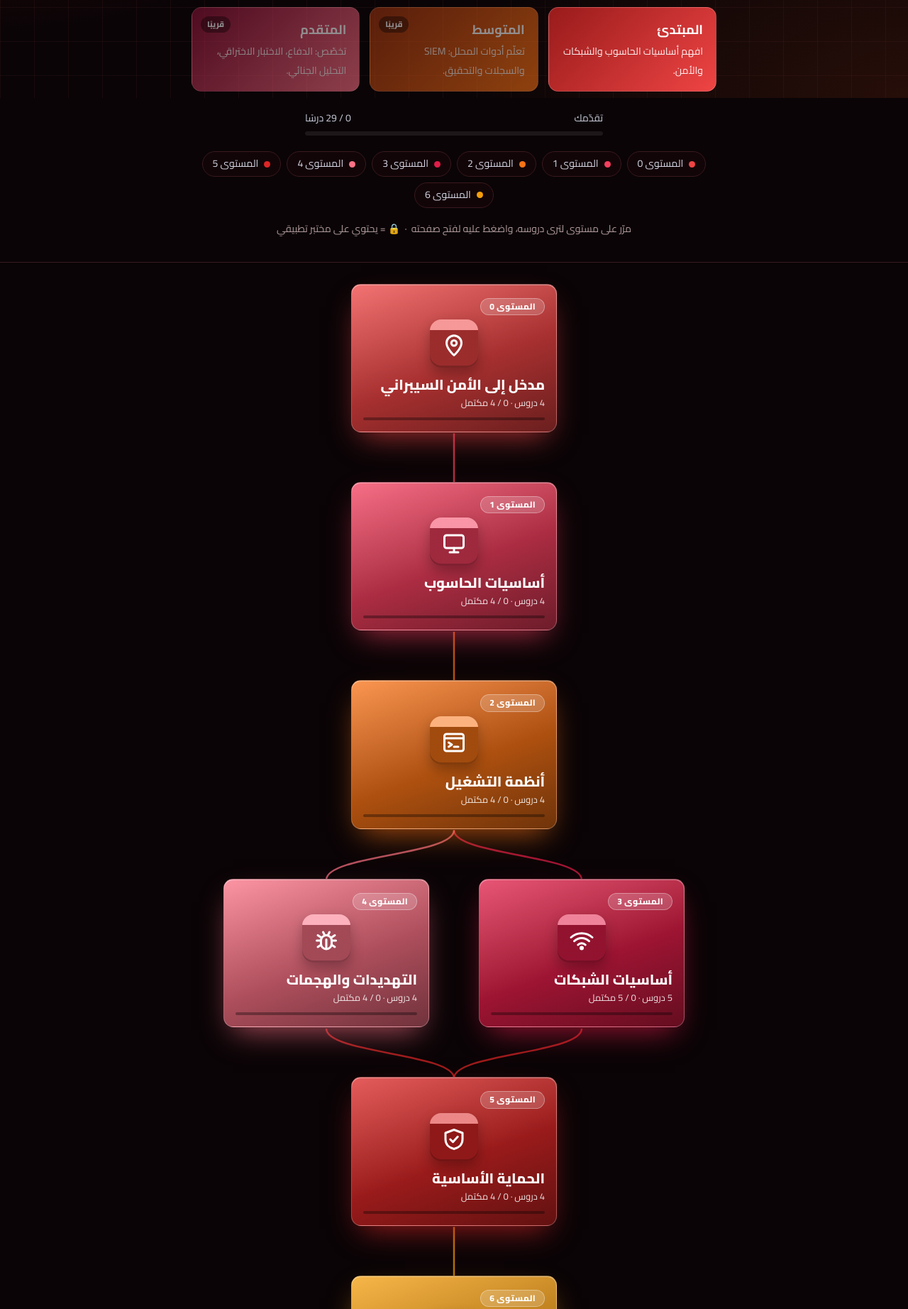
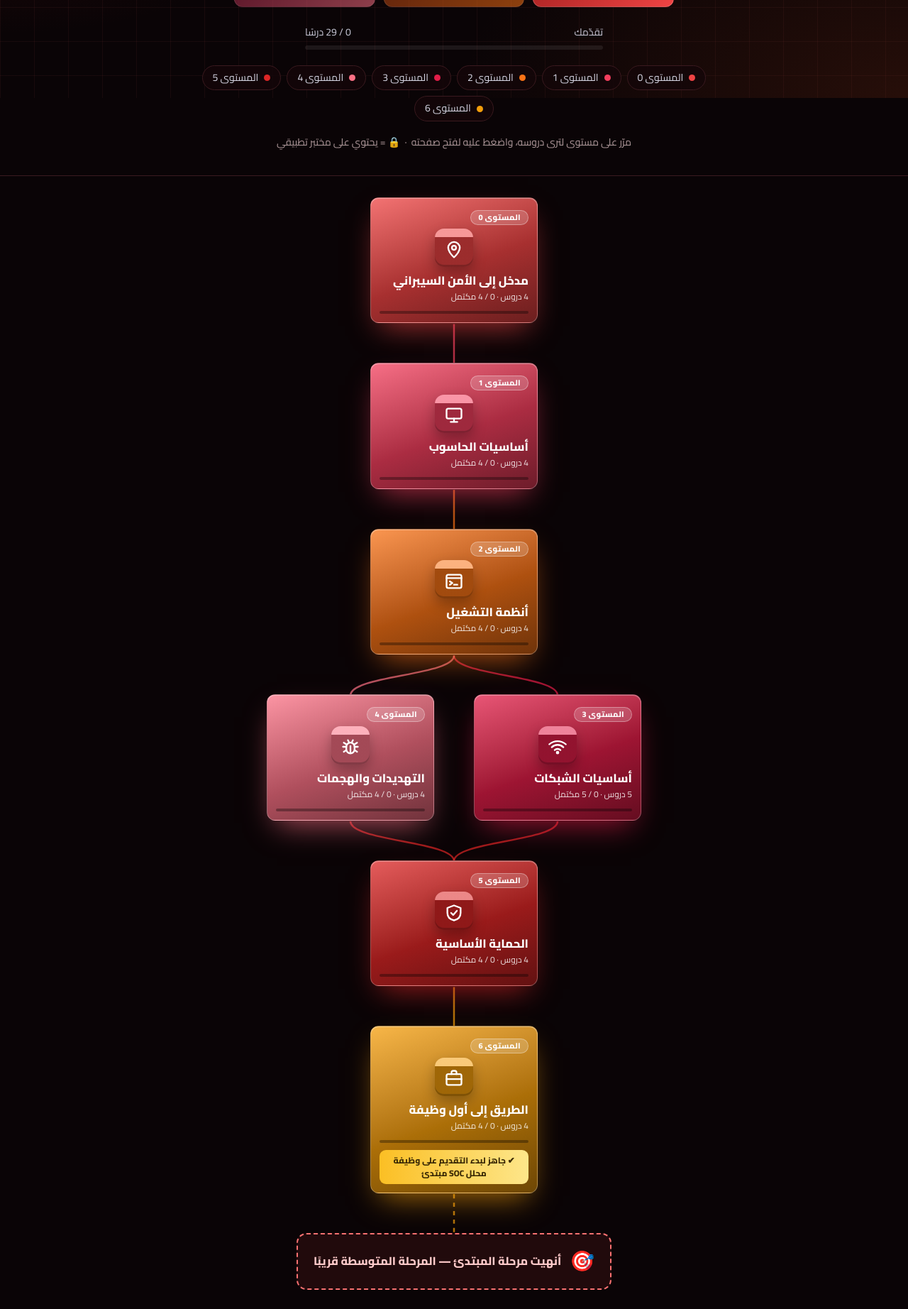
Before and after one commit to RaidMeknassi/Arabic-cyber, a plain HTML site: page index.html in a window 1280 px wide. Shown: the part 662-2506 px from the top of the page at 71% size. Drawn offline with Linux system fonts and the light colour scheme.

Commit message:
Animated clock hand on logo; smaller logo and cards
Co-Authored-By: Claude Opus 5.5 <noreply@anthropic.com>
Claude-Session: https://claude.ai/code/session_018kgnHTHAABJJi6ySKjpNQm

```diff
--- a/app.js
+++ b/app.js
@@ -3,8 +3,8 @@
   "use strict";
 
   /* ---------- الشعار ---------- */
-  var LOGO = '<img src="assets/logo.webp" alt="10 دقائق — خارطة طريق الأمن السيبراني، من الصفر إلى الاحتراف" width="900" height="684">';
-  var LOGO_SMALL = '<img src="assets/logo-small.webp" alt="10 دقائق — خارطة طريق الأمن السيبراني" width="300" height="228">';
+  var LOGO = '<span class="logo-anim"><img class="base" src="assets/logo-base.webp" alt="10 دقائق — خارطة طريق الأمن السيبراني، من الصفر إلى الاحتراف" width="900" height="684"><img class="needle" src="assets/logo-needle.webp" alt="" aria-hidden="true" width="900" height="684"></span>';
+  var LOGO_SMALL = '<span class="logo-anim"><img class="base" src="assets/logo-small-base.webp" alt="10 دقائق — خارطة طريق الأمن السيبراني" width="300" height="228"><img class="needle" src="assets/logo-small-needle.webp" alt="" aria-hidden="true" width="300" height="228"></span>';
 
   /* ---------- أيقونات المستويات ---------- */
   var S = '<svg viewBox="0 0 24 24" fill="none" stroke="#fff" stroke-width="2" stroke-linecap="round" stroke-linejoin="round">';
--- a/index.html
+++ b/index.html
@@ -15,7 +15,7 @@
   <meta name="apple-mobile-web-app-status-bar-style" content="black-translucent">
   <link rel="preconnect" href="https://fonts.googleapis.com"><link rel="preconnect" href="https://fonts.gstatic.com" crossorigin>
   <link href="https://fonts.googleapis.com/css2?family=Cairo:wght@400;600;700;800;900&display=swap" rel="stylesheet">
-  <link rel="stylesheet" href="style.css?v=4">
+  <link rel="stylesheet" href="style.css?v=5">
 </head>
 <body class="home">
   <header class="top" id="top"></header>
@@ -64,7 +64,7 @@
     </div>
   </div>
 
-  <script src="data.js?v=4"></script>
-  <script src="app.js?v=4"></script>
+  <script src="data.js?v=5"></script>
+  <script src="app.js?v=5"></script>
 </body>
 </html>
--- a/style.css
+++ b/style.css
@@ -25,7 +25,7 @@ button{font-family:inherit}
 /* ---------- الشريط العلوي ---------- */
 .top{position:sticky;top:0;z-index:50;display:flex;align-items:center;justify-content:space-between;gap:16px;
   padding:8px 22px;background:rgba(10,4,6,.88);backdrop-filter:blur(12px);border-bottom:1px solid var(--line)}
-.logo img{width:100px;height:auto}
+.logo .logo-anim{width:84px}
 .top-nav{display:flex;gap:6px}
 .top-nav a{display:flex;flex-direction:column;align-items:center;gap:2px;padding:6px 14px;border-radius:12px;
   color:var(--muted);font-weight:700;font-size:14px;transition:.2s}
@@ -45,16 +45,23 @@ button{font-family:inherit}
 
 /* ---------- الواجهة ---------- */
 .hero{position:relative;text-align:center;padding:26px 20px 34px}
-.hero-logo img{width:min(440px,86vw);height:auto;margin:0 auto;filter:drop-shadow(0 12px 40px #ef444455)}
+.hero-logo{width:min(320px,72vw);margin:0 auto;filter:drop-shadow(0 12px 40px #ef444455)}
+/* شعار متحرك: عقرب الساعة يدور حول المحور */
+.logo-anim{position:relative;display:block;overflow:hidden}
+.logo-anim img{display:block;width:100%;height:auto}
+.logo-anim .needle{position:absolute;inset:0;height:100%;transform-origin:59.18% 37.71%;
+  animation:clock-sweep 3.6s ease-in-out infinite alternate;will-change:transform}
+@keyframes clock-sweep{from{transform:rotate(-8deg)}to{transform:rotate(172deg)}}
+@media (prefers-reduced-motion:reduce){.logo-anim .needle{animation:none}}
 .hero h1{font-size:clamp(30px,5.4vw,54px);line-height:1.3;margin:14px 0 8px;font-weight:900}
 .hero h1 span{background:linear-gradient(90deg,var(--violet),var(--pink));-webkit-background-clip:text;background-clip:text;color:transparent}
 .sub{max-width:560px;margin:0 auto 26px;color:#c9c9d8;font-size:18px}
-.stages{display:grid;grid-template-columns:repeat(3,1fr);gap:14px;max-width:740px;margin:0 auto 26px}
-.stage-card{position:relative;text-align:right;padding:16px 18px;border-radius:14px;color:#fff;min-height:104px;
+.stages{display:grid;grid-template-columns:repeat(3,1fr);gap:12px;max-width:620px;margin:0 auto 24px}
+.stage-card{position:relative;text-align:right;padding:12px 14px;border-radius:12px;color:#fff;min-height:84px;
   border:1px solid #ffffff30;transition:.2s}
 .stage-card:hover{transform:translateY(-3px)}
-.stage-card b{display:block;font-size:18px}
-.stage-card span{font-size:14px;opacity:.92}
+.stage-card b{display:block;font-size:16px}
+.stage-card span{font-size:13px;opacity:.92;line-height:1.6;display:block}
 .stage-card em{position:absolute;top:12px;left:12px;font-style:normal;font-size:11px;font-weight:800;padding:2px 9px;border-radius:99px;background:#0006}
 .st-b{background:linear-gradient(135deg,#991b1b,#ef4444)}
 .st-i{background:linear-gradient(135deg,#9a3412,#f97316);opacity:.55}
@@ -73,27 +80,27 @@ button{font-family:inherit}
 /* ---------- خريطة الطريق ---------- */
 .road{position:relative;padding:30px 16px 70px;border-top:1px solid var(--line)}
 .road-lines{position:absolute;inset:0;width:100%;height:100%;pointer-events:none;overflow:visible}
-.levels{position:relative;display:flex;flex-direction:column;align-items:center;gap:70px;max-width:1000px;margin:0 auto}
-.branches{display:flex;justify-content:center;gap:70px;width:100%}
-.lv{position:relative;width:290px;max-width:100%}
-.lv-card{position:relative;display:block;width:100%;text-align:right;padding:16px;border-radius:14px;color:#fff;cursor:pointer;
+.levels{position:relative;display:flex;flex-direction:column;align-items:center;gap:56px;max-width:1000px;margin:0 auto}
+.branches{display:flex;justify-content:center;gap:56px;width:100%}
+.lv{position:relative;width:236px;max-width:100%}
+.lv-card{position:relative;display:block;width:100%;text-align:right;padding:12px;border-radius:12px;color:#fff;cursor:pointer;
   border:1px solid #ffffff40;overflow:hidden;
   background:linear-gradient(160deg,color-mix(in srgb,var(--c) 75%,#fff 25%) 0%,color-mix(in srgb,var(--c) 70%,#000 30%) 55%,color-mix(in srgb,var(--c) 45%,#000 55%) 100%);
   box-shadow:0 18px 40px -14px color-mix(in srgb,var(--c) 70%,transparent),inset 0 1px 0 #ffffff55;transition:transform .25s,box-shadow .25s}
 .lv-card:hover{transform:translateY(-4px) scale(1.02)}
 .lv-card.done{outline:3px solid #4ade80;outline-offset:3px}
-.badge{display:inline-block;padding:1px 12px;border-radius:99px;font-size:12px;font-weight:800;letter-spacing:.3px;
+.badge{display:inline-block;padding:0 10px;border-radius:99px;font-size:11px;font-weight:800;letter-spacing:.3px;
   background:#ffffff2e;border:1px solid #ffffff55;color:#fff}
-.app-ic{width:68px;height:68px;margin:6px auto 10px;border-radius:16px;display:grid;place-items:center;
+.app-ic{width:54px;height:54px;margin:4px auto 8px;border-radius:13px;display:grid;place-items:center;
   background:linear-gradient(180deg,color-mix(in srgb,var(--c) 55%,#fff 45%) 0 22%,color-mix(in srgb,var(--c) 65%,#000 35%) 22%);
   box-shadow:0 8px 18px #0004,inset 0 -3px 0 #0003}
-.app-ic svg{width:36px;height:36px;margin-top:6px}
-.lv-card h2{margin:0;font-size:20px;line-height:1.4;font-weight:800}
-.lv-meta{font-size:13px;opacity:.85}
+.app-ic svg{width:28px;height:28px;margin-top:5px}
+.lv-card h2{margin:0;font-size:16.5px;line-height:1.45;font-weight:800}
+.lv-meta{font-size:12px;opacity:.85}
 .lv-bar{height:4px;border-radius:99px;background:#0005;margin-top:10px;overflow:hidden}
 .lv-bar i{display:block;height:100%;width:0;background:#fff;transition:width .5s}
-.job{margin-top:12px;padding:8px 10px;border-radius:10px;background:linear-gradient(90deg,#fbbf24,#fde68a);color:#3b2a05;
-  font-size:13px;font-weight:800;text-align:center;line-height:1.5}
+.job{margin-top:10px;padding:6px 8px;border-radius:9px;background:linear-gradient(90deg,#fbbf24,#fde68a);color:#3b2a05;
+  font-size:12px;font-weight:800;text-align:center;line-height:1.5}
 /* قائمة الدروس عند المرور */
 .flyout{position:absolute;top:0;right:calc(100% + 18px);width:280px;opacity:0;visibility:hidden;transform:translateX(10px);
   transition:.2s;z-index:20}
@@ -162,7 +169,7 @@ button{font-family:inherit}
 /* ---------- الهاتف ---------- */
 @media (max-width:760px){
   .top{padding:8px 10px;gap:6px}
-  .logo img{width:72px}
+  .logo .logo-anim{width:66px}
   .top-nav{gap:0}
   .top-nav a{padding:4px 5px}
   .top-nav small{display:none}
@@ -170,7 +177,7 @@ button{font-family:inherit}
   .top .start-btn{display:none}
   .install-btn{padding:7px 12px;font-size:13px}
   .stages{grid-template-columns:1fr}
-  .branches{flex-direction:column;align-items:center;gap:70px}
+  .branches{flex-direction:column;align-items:center;gap:56px}
   .flyout{display:none}
   .lvlist{grid-template-columns:1fr}
 }
--- a/sw.js
+++ b/sw.js
@@ -1,6 +1,6 @@
 /* يجعل الموقع قابلاً للتثبيت ويعمل حتى بدون إنترنت للصفحات التي فُتحت من قبل */
-var CACHE = "arcyber-v4";
-var CORE = ["./", "index.html", "level.html", "style.css?v=4", "data.js?v=4", "app.js?v=4", "favicon.png", "icons/red-192.png", "assets/logo.webp", "assets/logo-small.webp"];
+var CACHE = "arcyber-v5";
+var CORE = ["./", "index.html", "level.html", "style.css?v=5", "data.js?v=5", "app.js?v=5", "favicon.png", "icons/red-192.png", "assets/logo-base.webp", "assets/logo-needle.webp", "assets/logo-small-base.webp", "assets/logo-small-needle.webp"];
 self.addEventListener("install", function (e) { e.waitUntil(caches.open(CACHE).then(function (c) { return c.addAll(CORE); })); self.skipWaiting(); });
 self.addEventListener("activate", function (e) {
   e.waitUntil(caches.keys().then(function (ks) { return Promise.all(ks.filter(function (k) { return k !== CACHE; }).map(function (k) { return caches.delete(k); })); }));
```
Also changed, not shown: level.html (+3 -3 lines), assets/logo-base.webp (added), assets/logo-needle.webp (added), assets/logo-small-base.webp (added), assets/logo-small-needle.webp (added), assets/logo-small.webp (deleted), assets/logo.webp (deleted), 1 other file.
